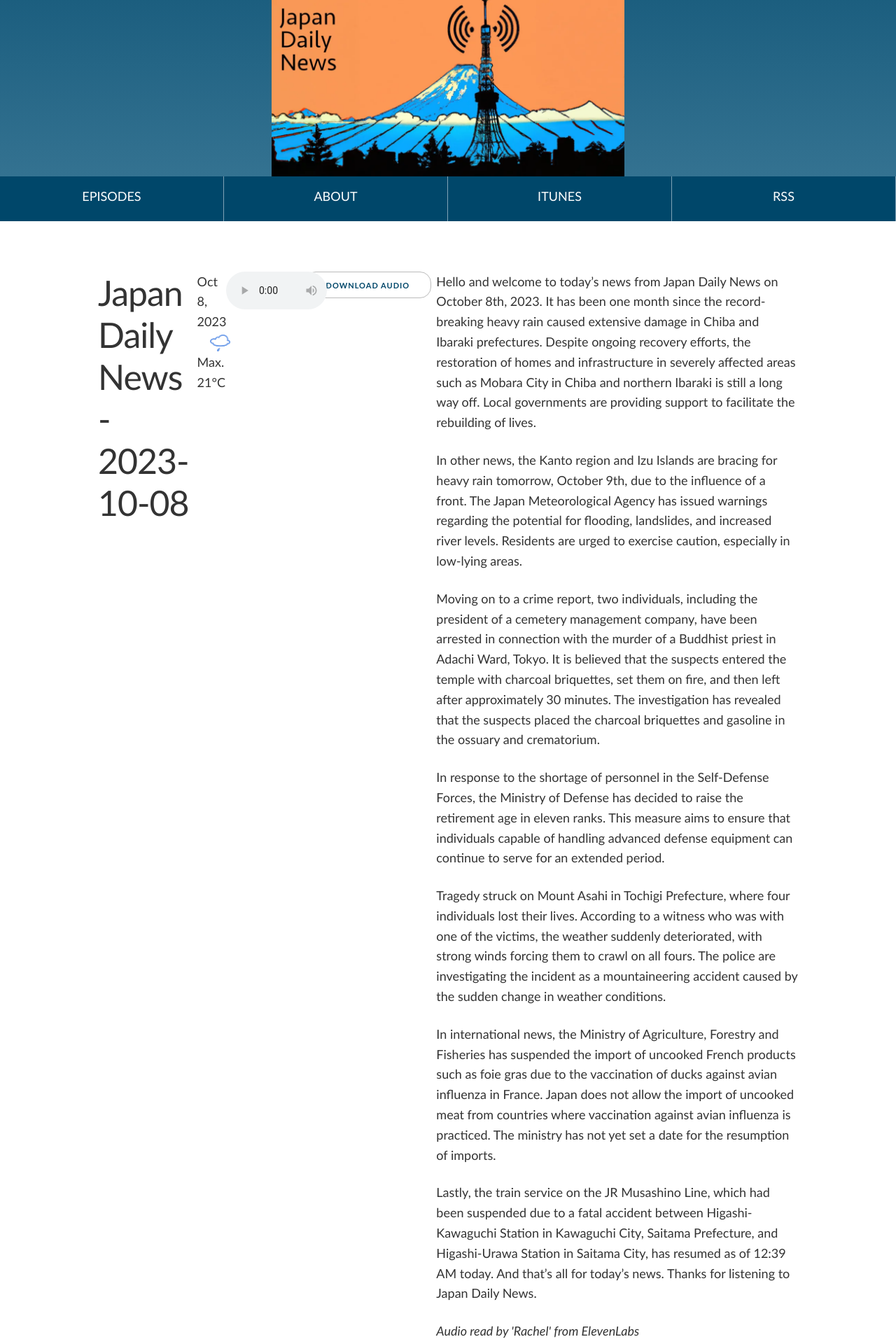
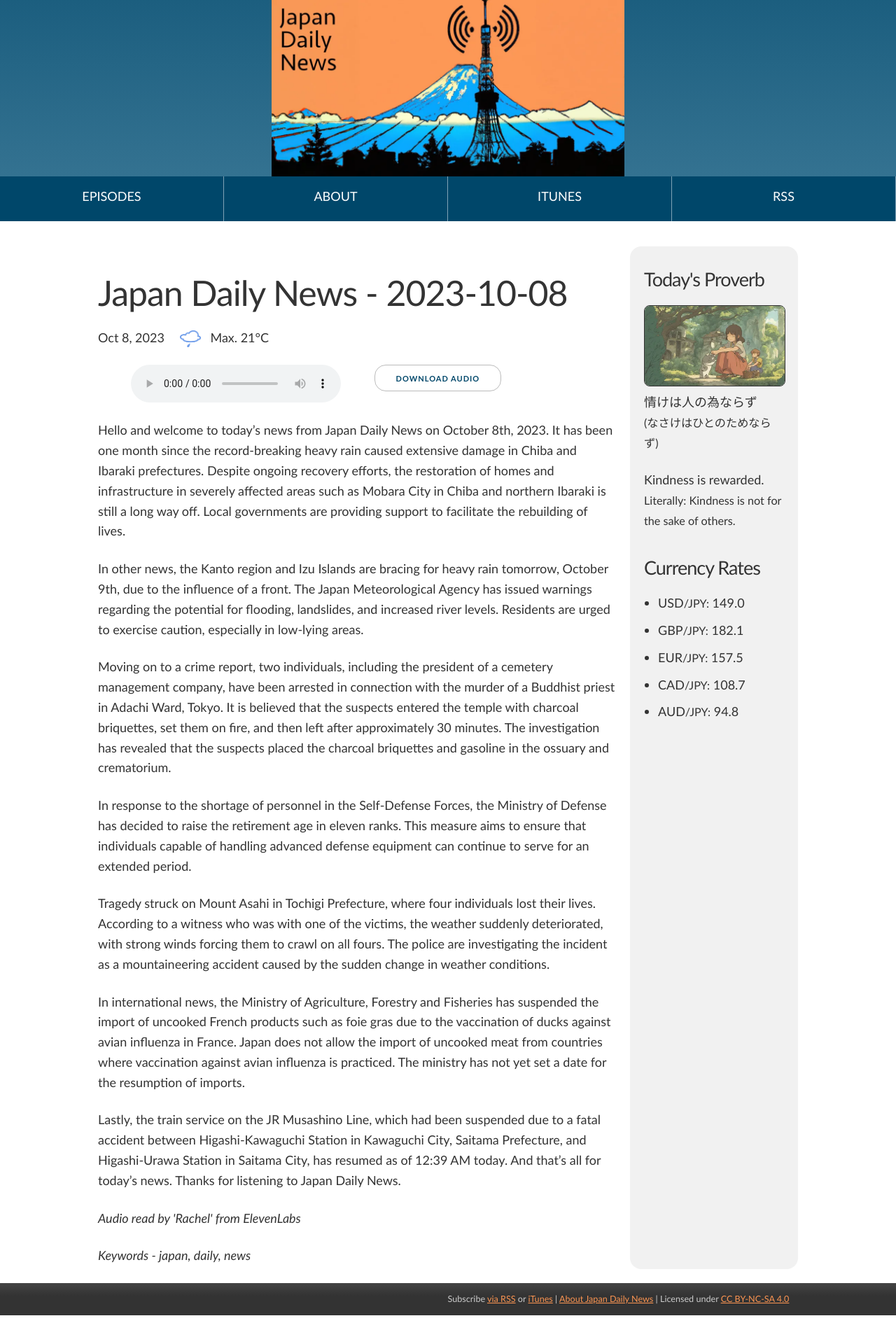
Before and after one commit to tagawa/JapanDailyNews, a Jekyll site: the page built from docs/index.html, in a window 1280 px wide. Shown: the top 1920 px of the page at 70% size. Built offline with Jekyll 4.4.1, drawn with Linux system fonts in a browser that asks for light colours; comment, search, counter and statistics services are not loaded; after the commit the page ends 1879 px from its top, so only the background shows below that.

Commit message:
Fixed flex issue

```diff
--- a/docs/_sass/base/_structure.scss
+++ b/docs/_sass/base/_structure.scss
@@ -73,9 +73,8 @@ footer p {
 
 /* Large Screens: Media Query */
 @media (min-width: 750px) {
-    article.container .post {
+    article.container {
         display: flex;
-        flex-wrap: nowrap;
     }
 
     .sidebar {
```
